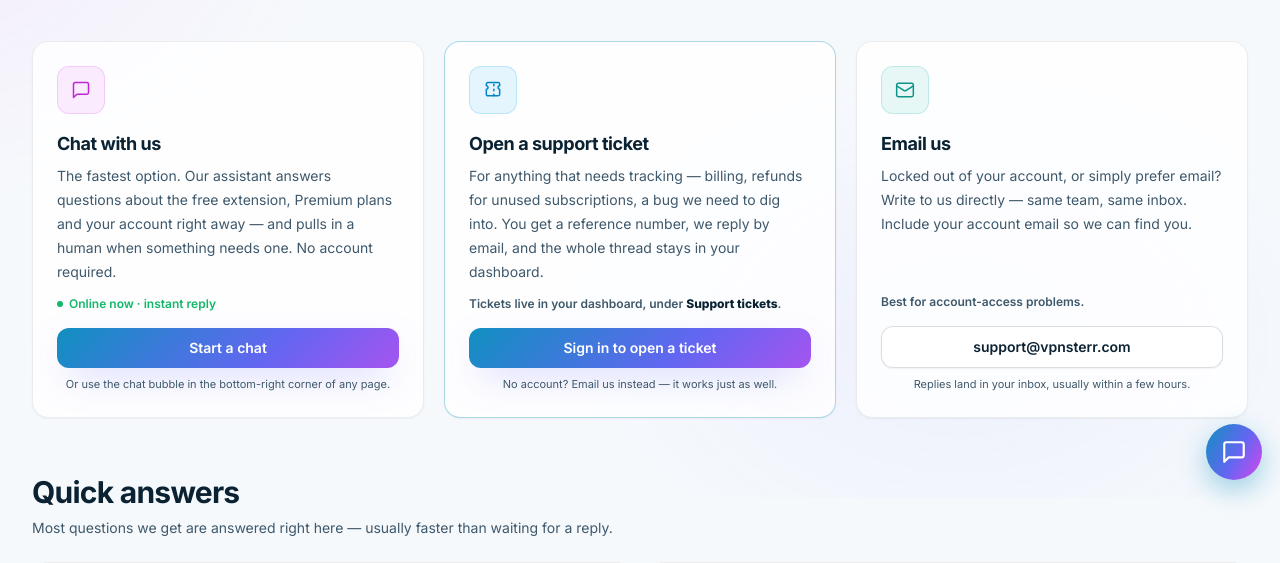
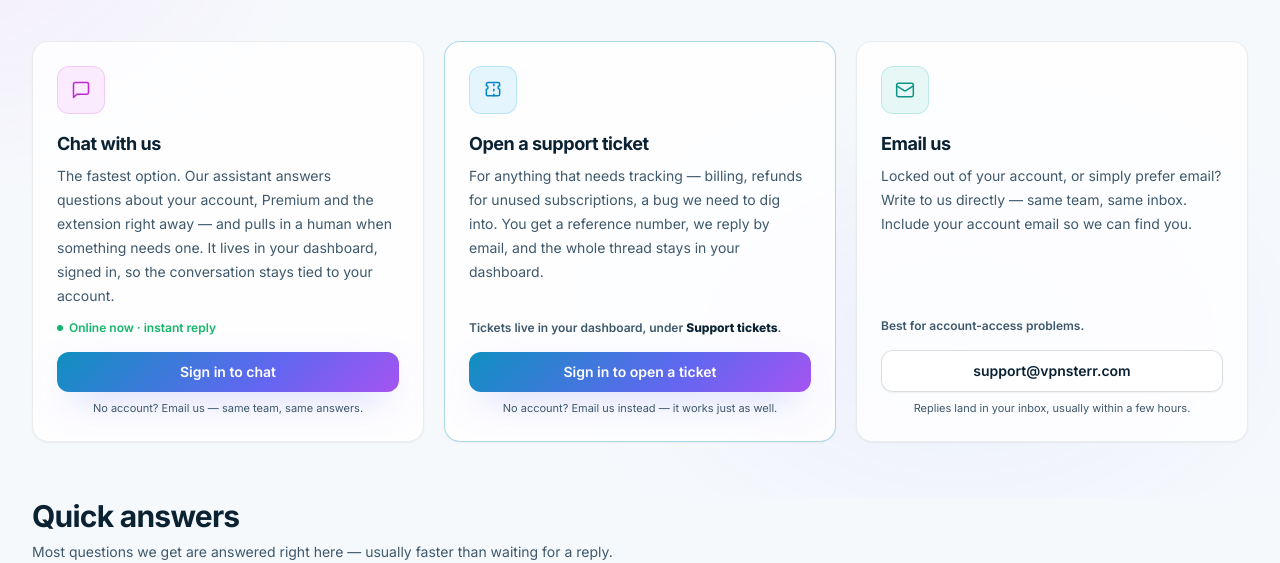
Before and after one commit to ekinsipahi/coolvpn-landing-page, a Django app: page /support/ in a window 1280 px wide. Shown: the part 302-865 px from the top of the page. Run offline with Django 4.2, Linux system fonts and the light colour scheme; data that the repository does not hold is empty.

Commit message:
Asistan chatbox'ı yalnızca dashboard'da + uçta giriş zorunlu
Widget site geneline include ediliyordu; bu, /api/assistant/ ucunu
herkese açık bir LLM kapısı hâline getiriyordu (her POST para harcayan
bir Claude çağrısı). Kötüye kullanım riski gerçek.

- base.html'deki site geneli include kaldırıldı; widget artık sadece
  dashboard.html'in scripts bloğunda render ediliyor
- assistant_api giriş zorunlu: anonim GET/POST 401 JSON döner (HTML
  login yönlendirmesi değil, widget'ın fetch'i bozulmasın diye).
  Asıl koruma bu: sayfayı gizlemek uca istek atmayı engellemez
- Anonim konuşma yolları (_client_key, session_key dalı) kaldırıldı;
  hız limiti artık hesap + IP başına
- /support/ sohbet kartı dashboard'a yönlendiriyor: girişliyse
  "Open the chat", değilse "Sign in to chat"

Co-Authored-By: Claude Opus 5 (1M context) <noreply@anthropic.com>

```diff
--- a/landing/templates/landing/support.html
+++ b/landing/templates/landing/support.html
@@ -53,19 +53,25 @@
         </span>
         <h2 class="mt-4 text-lg font-bold tracking-tight" style="color:var(--vs-text)">{% trans "Chat with us" %}</h2>
         <p class="mt-1.5 text-sm leading-6 flex-1" style="color:var(--vs-text-2)">
-          {% trans "The fastest option. Our assistant answers questions about the free extension, Premium plans and your account right away — and pulls in a human when something needs one. No account required." %}
+          {% trans "The fastest option. Our assistant answers questions about your account, Premium and the extension right away — and pulls in a human when something needs one. It lives in your dashboard, signed in, so the conversation stays tied to your account." %}
         </p>
         <p class="mt-3 inline-flex items-center gap-1.5 text-xs font-semibold" style="color:#12b76a">
           <span class="h-1.5 w-1.5 rounded-full" style="background:#12b76a"></span>
           {% trans "Online now · instant reply" %}
         </p>
-        <button type="button" id="btn-open-chat" class="vs-btn vs-btn-primary mt-4 w-full !py-2.5 !text-sm"
-                data-ga-event="support_chat_open">
-          {% trans "Start a chat" %}
-        </button>
-        <p class="mt-2 text-center text-[11px]" style="color:var(--vs-text-2)">
-          {% trans "Or use the chat bubble in the bottom-right corner of any page." %}
-        </p>
+        {% if user.is_authenticated %}
+          <a href="{% url 'dashboard' %}" class="vs-btn vs-btn-primary mt-4 w-full !py-2.5 !text-sm"
+             data-ga-event="support_chat_open">{% trans "Open the chat" %}</a>
+          <p class="mt-2 text-center text-[11px]" style="color:var(--vs-text-2)">
+            {% trans "Look for the chat bubble in the bottom-right of your dashboard." %}
+          </p>
+        {% else %}
+          <a href="{% url 'login' %}?next={% url 'dashboard' %}" class="vs-btn vs-btn-primary mt-4 w-full !py-2.5 !text-sm"
+             data-ga-event="support_chat_open">{% trans "Sign in to chat" %}</a>
+          <p class="mt-2 text-center text-[11px]" style="color:var(--vs-text-2)">
+            {% trans "No account? Email us — same team, same answers." %}
+          </p>
+        {% endif %}
       </div>
 
       <!-- 2. Ticket -->
@@ -237,20 +243,3 @@
 {% block footer %}
   {% include "partials/footer.html" %}
 {% endblock %}
-
-{% block scripts %}
-  {{ block.super }}
-  <script>
-    // "Start a chat" → köşedeki asistan balonunu aç (widget her sayfada var).
-    (function () {
-      var btn = document.getElementById('btn-open-chat');
-      if (!btn) return;
-      btn.addEventListener('click', function () {
-        var fab = document.getElementById('vsa-fab');
-        if (fab) { fab.click(); return; }
-        // Widget beklenmedik şekilde yoksa kullanıcı boşa tıklamasın:
-        window.location.href = 'mailto:support@vpnsterr.com';
-      });
-    })();
-  </script>
-{% endblock %}
--- a/landing/views_support.py
+++ b/landing/views_support.py
@@ -125,29 +125,14 @@ _FALLBACK_REPLY = (
 )
 
 
-def _client_key(request) -> str:
-    """Konuşmanın sahibi: girişli kullanıcı id'si ya da anonim session key."""
-    if request.user.is_authenticated:
-        return f"u{request.user.id}"
-    if not request.session.session_key:
-        request.session.create()
-    return f"s{request.session.session_key}"
-
-
 def _active_conv(request, create: bool = False):
-    qs = AssistantConversation.objects.exclude(status=AssistantConversation.STATUS_CLOSED)
-    if request.user.is_authenticated:
-        conv = qs.filter(user=request.user).order_by("-updated_at").first()
-    else:
-        key = request.session.session_key or ""
-        conv = qs.filter(session_key=key, user__isnull=True).order_by("-updated_at").first() if key else None
+    """Girişli kullanıcının açık konuşması. Anonim erişim yok (bkz.
+    assistant_api): halka açık bir LLM ucu bırakmıyoruz."""
+    conv = (AssistantConversation.objects
+            .exclude(status=AssistantConversation.STATUS_CLOSED)
+            .filter(user=request.user).order_by("-updated_at").first())
     if conv is None and create:
-        if request.user.is_authenticated:
-            conv = AssistantConversation.objects.create(user=request.user)
-        else:
-            if not request.session.session_key:
-                request.session.create()
-            conv = AssistantConversation.objects.create(session_key=request.session.session_key)
+        conv = AssistantConversation.objects.create(user=request.user)
     return conv
 
 
@@ -169,8 +154,9 @@ def _serialize(conv, mark_seen: bool = False) -> dict:
 
 
 def _rate_limited(request) -> bool:
-    """LLM POST'u için kaba ama etkili saatlik sayaç (cache tabanlı)."""
-    who = _client_key(request)
+    """LLM POST'u için kaba ama etkili saatlik sayaç (cache tabanlı):
+    hesap başına ve IP başına ayrı ayrı — tek kişi çok hesapla da yakamaz."""
+    who = f"u{request.user.id}"
     ip = (request.META.get("HTTP_X_FORWARDED_FOR", "").split(",")[0].strip()
           or request.META.get("REMOTE_ADDR", "") or "?")
     now_h = timezone.now().strftime("%Y%m%d%H")
@@ -190,8 +176,22 @@ def _rate_limited(request) -> bool:
 @ensure_csrf_cookie
 def assistant_api(request):
     """GET → aktif konuşma (?seen=1 widget açık demek). POST → mesaj + AI cevabı.
+
+    GİRİŞ ZORUNLU. Bu uç her POST'ta para harcayan bir LLM çağrısı yapıyor;
+    anonime açık bırakmak, sitenin arkasında herkesin kullanabildiği bedava
+    bir Claude ucu bırakmak demekti. Widget da yalnızca dashboard'da render
+    ediliyor ama asıl kapı burası: sayfayı gizlemek uca istek atmayı
+    engellemez, giriş şartı engeller.
+
     @ensure_csrf_cookie: widget'ın ilk GET'i csrftoken çerezini garanti eder,
-    POST'lar X-CSRFToken başlığıyla korunur."""
+    POST'lar X-CSRFToken başlığıyla korunur.
+    """
+    if not request.user.is_authenticated:
+        # Şablon değil JSON: widget'ın fetch'i giriş sayfasına yönlendirilip
+        # HTML'i JSON sanmasın.
+        return JsonResponse({"error": "login_required",
+                             "detail": "Sign in to chat with the assistant."},
+                            status=401)
     if request.method == "GET":
         conv = _active_conv(request)
         return JsonResponse(_serialize(conv, mark_seen=request.GET.get("seen") == "1"))
--- a/templates/base.html
+++ b/templates/base.html
@@ -134,9 +134,6 @@
     {% block footer %}{% endblock %}
   </footer>
 
-  {# AI asistan chatbox'ı — blokların DIŞINDA: scripts'i override eden sayfada da görünür. #}
-  {% include "partials/assistant_widget.html" %}
-
   {% block scripts %}
   <script src="{% static 'js/app.js' %}"></script>
   {% endblock %}
```
Also changed, not shown: landing/templates/landing/dashboard.html (+9 -0 lines).
